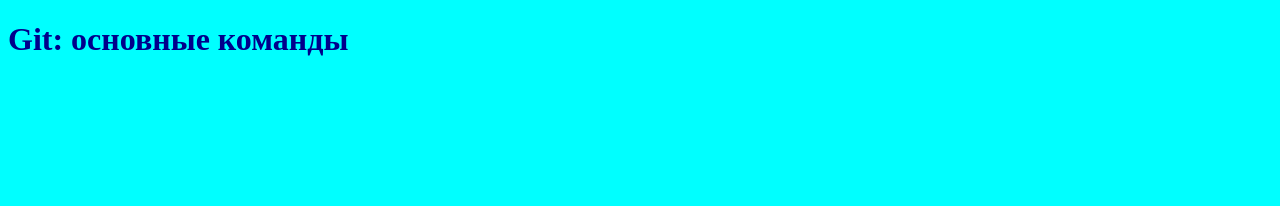
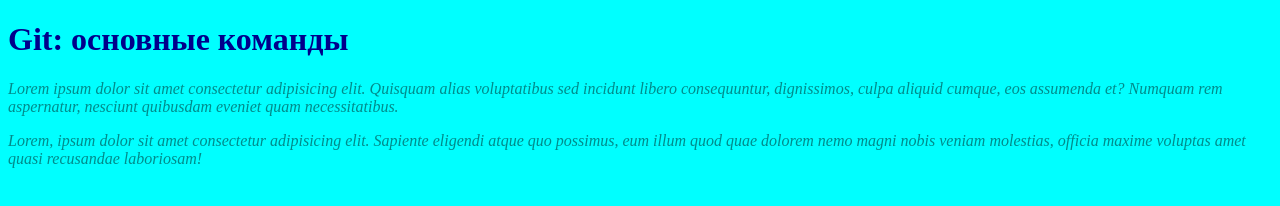
Before and after one commit to Danil-Dol/progect, a plain HTML site: page index.html in a window 1280 px wide. Drawn offline with Linux system fonts and the light colour scheme.

Commit message:
add paragraphs

```diff
--- a/css/style.css
+++ b/css/style.css
@@ -7,3 +7,8 @@
 {
     color: darkblue;
 }
+p
+{
+    font-style: italic;
+    color: darkcyan;
+}
--- a/index.html
+++ b/index.html
@@ -8,5 +8,7 @@
 </head>
 <body>
     <h1> Git: основные команды</h1>
+    <p>Lorem ipsum dolor sit amet consectetur adipisicing elit. Quisquam alias voluptatibus sed incidunt libero consequuntur, dignissimos, culpa aliquid cumque, eos assumenda et? Numquam rem aspernatur, nesciunt quibusdam eveniet quam necessitatibus.</p>
+    <p>Lorem, ipsum dolor sit amet consectetur adipisicing elit. Sapiente eligendi atque quo possimus, eum illum quod quae dolorem nemo magni nobis veniam molestias, officia maxime voluptas amet quasi recusandae laboriosam!</p>
 </body>
 </html>
```
